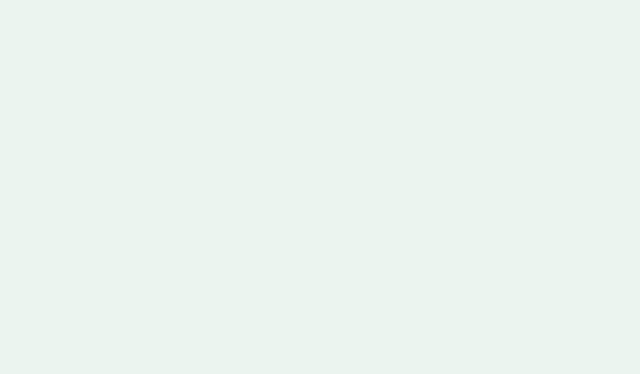
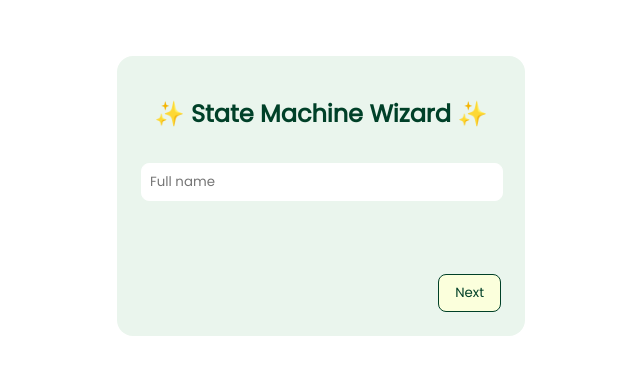
Before and after one commit to Juxn89/react-advanced-platzi, a React (Vite) app: page / in a window 1280 px wide. Shown: the top 374 px of the page, without its empty margins (319-959 px from the left). Built offline with nearby package versions, Linux system fonts and the light colour scheme.

Commit message:
State machine: Wizard component

```diff
--- a/src/App.tsx
+++ b/src/App.tsx
@@ -1,4 +1,4 @@
-import { ComponentType, Dispatch, SetStateAction } from "react"
+import { ComponentType, Dispatch, SetStateAction, useState } from "react"
 
 interface StateMachineConfig<StateType, StepNames extends string> {
 	initialStep: StepNames,
@@ -62,9 +62,39 @@ type WizardState = {
 
 type StepNames = 'step1' | 'step2' | 'confirmation'
 
-export const App = () => {
+export const StateMachineWizard = () => {
+	const [wizardState, setWizardState] = useState<WizardState>({ name: '', age: 0 })
+	const [currentStep, setCurrentStep] = useState<StepNames>(stateMachineConfig.initialStep)
+
+	const getStateView = <T, V extends string>(
+		config: StateMachineConfig<T, V>,
+		stepName: V): ComponentType<{ state: T, setState: Dispatch<SetStateAction<T>> }> => config.views[stepName]
+
+	const StepConponent = getStateView(stateMachineConfig, currentStep)
+
+	const handleNextStep = () => {
+		console.log(':)')
+		const canAdvance = stateMachineConfig.steps[currentStep].canAdvance(wizardState)
+
+		if(canAdvance) {
+			if(currentStep === 'step1')
+				setCurrentStep('step2')
+			else if(currentStep === 'step2')
+				setCurrentStep('confirmation')
+			else
+				alert(`You can't move forward yet`)
+		}
+	}
+
 	return(
-		<>
-		</>
+		<section>
+			<h1>✨ State Machine Wizard ✨</h1>
+			<StepConponent state={ wizardState } setState={ setWizardState }/>
+			{
+				currentStep !== 'confirmation' && (
+					<button onClick={ () => handleNextStep() } >Next</button>
+				)
+			}
+		</section>
 	)
 }
--- a/src/index.css
+++ b/src/index.css
@@ -9,9 +9,9 @@
 
 body {
   margin: 0;
-  background-color: var(--light-green);
+  background-color: var(--white);
   box-sizing: border-box;
-  padding: 40px;
+  padding: 56px;
   display: flex;
   justify-content: center;
   align-items: center;
@@ -20,25 +20,37 @@ body {
   font-family: "Poppins", sans-serif;
   font-weight: 400;
   font-style: normal;
+  & section {
+    background-color: var(--light-green);
+    border-radius: 16px;
+    display: flex;
+    flex-direction: column;
+    gap: 16px;
+    padding: 16px 24px 24px;
+    width: 360px;
+    height: 240px;
+  }
+  & section > div {
+    flex: 1;
+  }
   & div {
     display: flex;
     flex-direction: column;
-    align-items: center;
+    gap: 8px;
   }
   & h1 {
     text-align: center;
+    margin: 24px 0 16px;
   }
-  & em {
-    opacity: 0.5;
-    margin: 24px 0;
-    font-size: 12px;
+  & p {
+    text-align: center;
+    margin: 0;
   }
   & input {
     border: none;
     border: 1px solid var(--white);
     border-radius: 8px;
     padding: 8px;
-    text-align: center;
     font-family: "Poppins", sans-serif;
     font-weight: 400;
     font-style: normal;
@@ -48,20 +60,21 @@ body {
     outline: none !important;
     border: 1px solid var(--green);
   }
-  & ul {
-    display: flex;
-    flex-direction: column;
-    gap: 8px;
-    list-style: none;
-    margin-top: 24px;
-    padding: 0;
-    width: 100%;
-  }
-  & li {
+  & button {
+    align-self: flex-end;
     background-color: var(--yellow);
+    color: var(--green);
+    cursor: pointer;
+    border: 1px solid var(--green);
     border-radius: 8px;
-    cursor: pointer;
-    text-align: center;
-    padding: 8px;
+    font-family: "Poppins", sans-serif;
+    font-weight: 400;
+    font-style: normal;
+    padding: 8px 16px;
+    transition: border 0.1s ease;
+    &:hover {
+      border-left: 2px solid var(--green);
+      border-bottom: 2px solid var(--green);
+    }
   }
 }
--- a/src/main.tsx
+++ b/src/main.tsx
@@ -1,10 +1,10 @@
 import { StrictMode } from 'react'
 import { createRoot } from 'react-dom/client'
 import './index.css'
-import { App } from './App'
+import { StateMachineWizard } from './App'
 
 createRoot(document.getElementById('root')!).render(
   <StrictMode>
-		<App />
+		<StateMachineWizard />
   </StrictMode>,
 )
```
